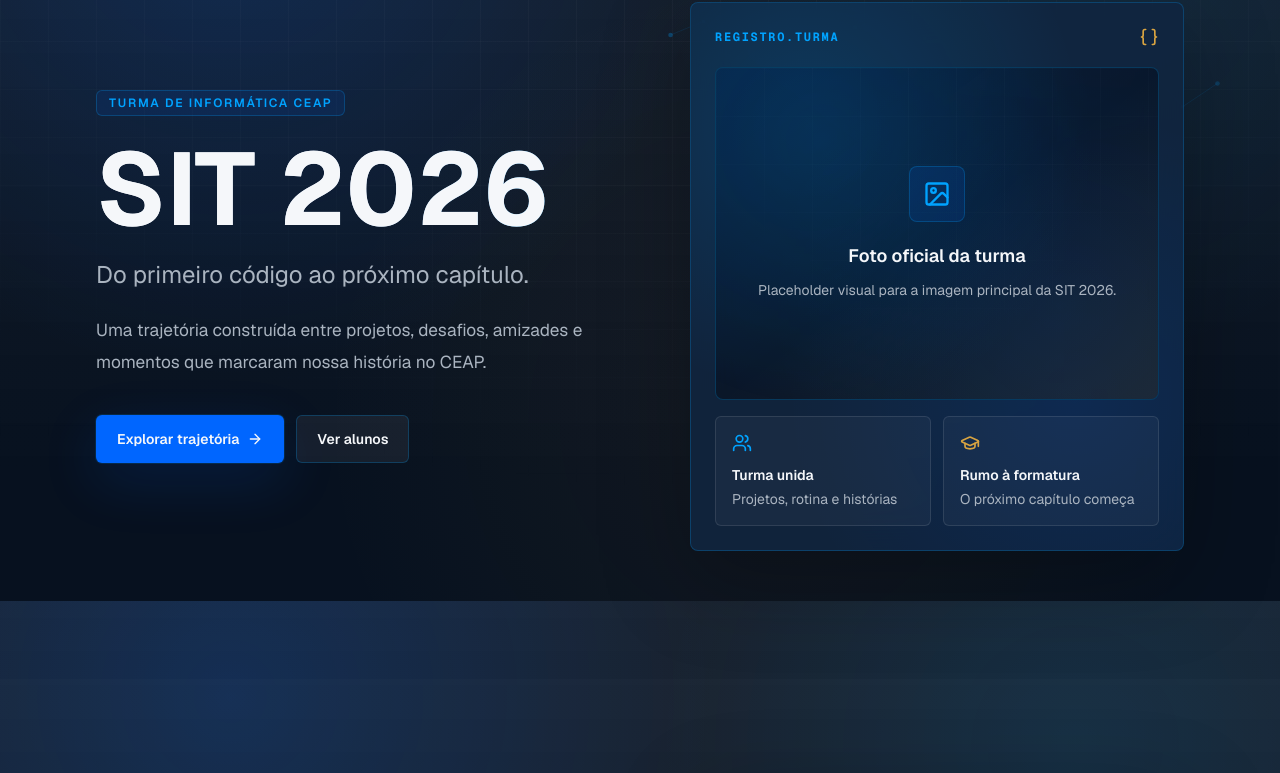
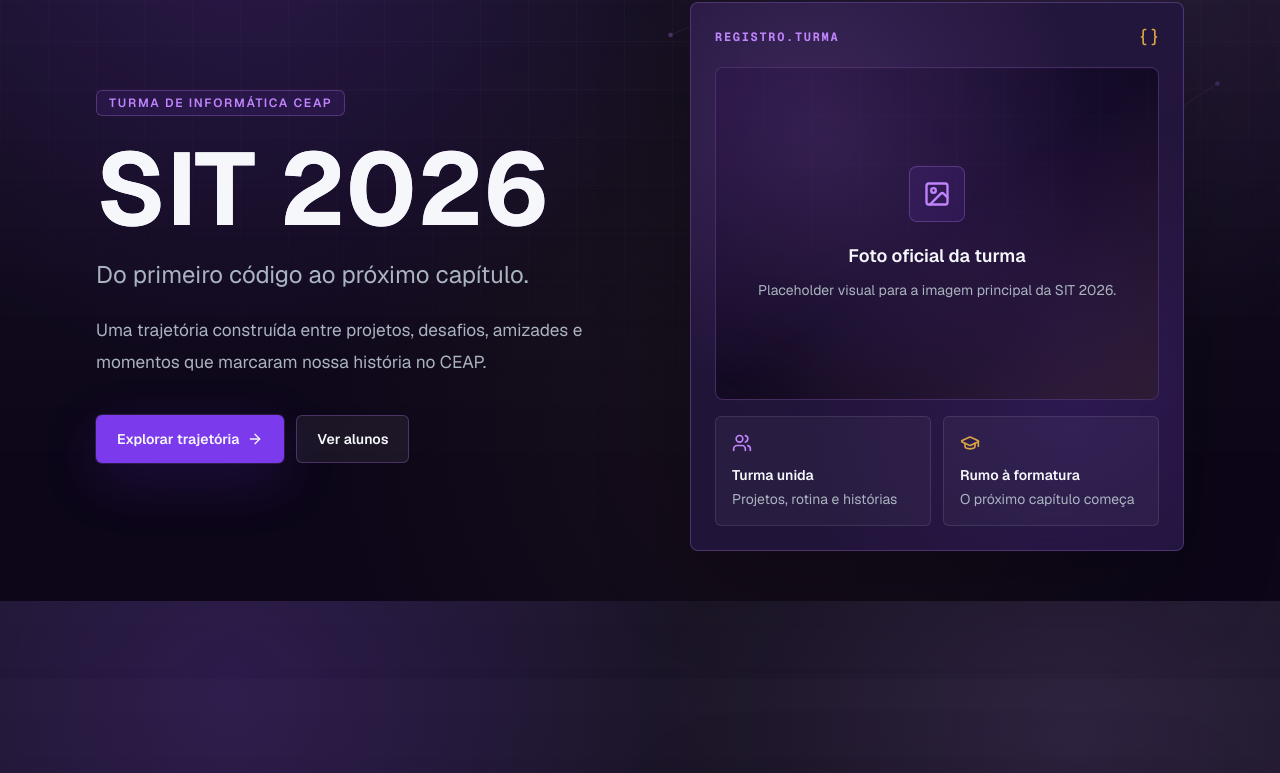
Before and after one commit to JohnKevinDevs/4sit, a Next.js app: page / in a window 1280 px wide. Shown: the part 199-972 px from the top of the page. Built offline with nearby package versions, Linux system fonts and the light colour scheme.

Commit message:
feat: adapta identidade visual do site para a paleta roxa da SIT

```diff
--- a/src/app/globals.css
+++ b/src/app/globals.css
@@ -1,17 +1,17 @@
 @import "tailwindcss";
 
 :root {
-  --background: #07111f;
+  --background: #0c0618;
   --foreground: #f5f7fa;
   --muted: #aab4c0;
-  --primary: #0066ff;
-  --neon: #00a3ff;
+  --primary: #7c3aed;
+  --neon: #c084fc;
   --gold: #d9a441;
-  --surface: rgba(12, 28, 48, 0.72);
-  --surface-strong: rgba(17, 38, 64, 0.86);
+  --surface: rgba(25, 15, 43, 0.74);
+  --surface-strong: rgba(36, 22, 62, 0.88);
   --surface-soft: rgba(245, 247, 250, 0.045);
   --border-soft: rgba(170, 180, 192, 0.16);
-  --border-blue: rgba(0, 163, 255, 0.24);
+  --border-blue: rgba(192, 132, 252, 0.28);
   --border-gold: rgba(217, 164, 65, 0.28);
 }
 
@@ -44,7 +44,7 @@
 }
 
 ::selection {
-  background: rgba(0, 163, 255, 0.34);
+  background: rgba(124, 58, 237, 0.38);
   color: var(--foreground);
 }
 
@@ -55,10 +55,10 @@
 
 .site-shell {
   background:
-    radial-gradient(circle at 18% 12%, rgba(0, 102, 255, 0.18), transparent 30rem),
-    radial-gradient(circle at 84% 18%, rgba(0, 163, 255, 0.1), transparent 26rem),
+    radial-gradient(circle at 18% 12%, rgba(124, 58, 237, 0.2), transparent 30rem),
+    radial-gradient(circle at 84% 18%, rgba(192, 132, 252, 0.12), transparent 26rem),
     radial-gradient(circle at 60% 78%, rgba(217, 164, 65, 0.055), transparent 28rem),
-    linear-gradient(180deg, rgba(7, 17, 31, 0.92), var(--background) 42rem);
+    linear-gradient(180deg, rgba(12, 6, 24, 0.94), var(--background) 42rem);
 }
 
 .site-container {
@@ -89,7 +89,7 @@
 }
 
 .text-gradient-subtle {
-  background: linear-gradient(105deg, var(--foreground) 0%, #d9e7ff 48%, var(--neon) 100%);
+  background: linear-gradient(105deg, var(--foreground) 0%, #eadcff 48%, var(--neon) 100%);
   background-clip: text;
   -webkit-background-clip: text;
   color: transparent;
@@ -152,14 +152,14 @@
 
 .blue-glow {
   box-shadow:
-    0 0 0 1px rgba(0, 163, 255, 0.14),
-    0 18px 56px rgba(0, 102, 255, 0.15);
+    0 0 0 1px rgba(192, 132, 252, 0.16),
+    0 18px 56px rgba(124, 58, 237, 0.18);
 }
 
 .blue-glow-soft {
   box-shadow:
-    0 0 0 1px rgba(0, 163, 255, 0.1),
-    0 14px 42px rgba(0, 102, 255, 0.1);
+    0 0 0 1px rgba(192, 132, 252, 0.12),
+    0 14px 42px rgba(124, 58, 237, 0.12);
 }
 
 .gold-glow {
@@ -168,14 +168,14 @@
 
 .radial-wash {
   background:
-    radial-gradient(circle at 24% 22%, rgba(0, 163, 255, 0.16), transparent 17rem),
-    radial-gradient(circle at 78% 72%, rgba(0, 102, 255, 0.11), transparent 18rem);
+    radial-gradient(circle at 24% 22%, rgba(192, 132, 252, 0.16), transparent 17rem),
+    radial-gradient(circle at 78% 72%, rgba(124, 58, 237, 0.13), transparent 18rem);
 }
 
 .radial-wash-gold {
   background:
     radial-gradient(circle at 80% 18%, rgba(217, 164, 65, 0.12), transparent 14rem),
-    radial-gradient(circle at 18% 78%, rgba(0, 163, 255, 0.1), transparent 18rem);
+    radial-gradient(circle at 18% 78%, rgba(192, 132, 252, 0.1), transparent 18rem);
 }
 
 .subtle-divider {
@@ -202,15 +202,15 @@
     transform: translateY(-0.25rem);
     border-color: var(--border-blue);
     box-shadow:
-      0 0 0 1px rgba(0, 163, 255, 0.1),
-      0 14px 42px rgba(0, 102, 255, 0.1);
+      0 0 0 1px rgba(192, 132, 252, 0.12),
+      0 14px 42px rgba(124, 58, 237, 0.12);
   }
 }
 
 .grid-background {
   background-image:
-    linear-gradient(rgba(170, 180, 192, 0.055) 1px, transparent 1px),
-    linear-gradient(90deg, rgba(170, 180, 192, 0.055) 1px, transparent 1px);
+    linear-gradient(rgba(192, 132, 252, 0.055) 1px, transparent 1px),
+    linear-gradient(90deg, rgba(192, 132, 252, 0.055) 1px, transparent 1px);
   background-size: 48px 48px;
   mask-image:
     linear-gradient(to bottom, rgba(0, 0, 0, 0.68), transparent 84%),
--- a/src/lib/constants.ts
+++ b/src/lib/constants.ts
@@ -1,7 +1,7 @@
 export const colors = {
-  background: "#07111F",
-  primary: "#0066FF",
-  neon: "#00A3FF",
+  background: "#0C0618",
+  primary: "#7C3AED",
+  neon: "#C084FC",
   foreground: "#F5F7FA",
   muted: "#AAB4C0",
   gold: "#D9A441",
```
